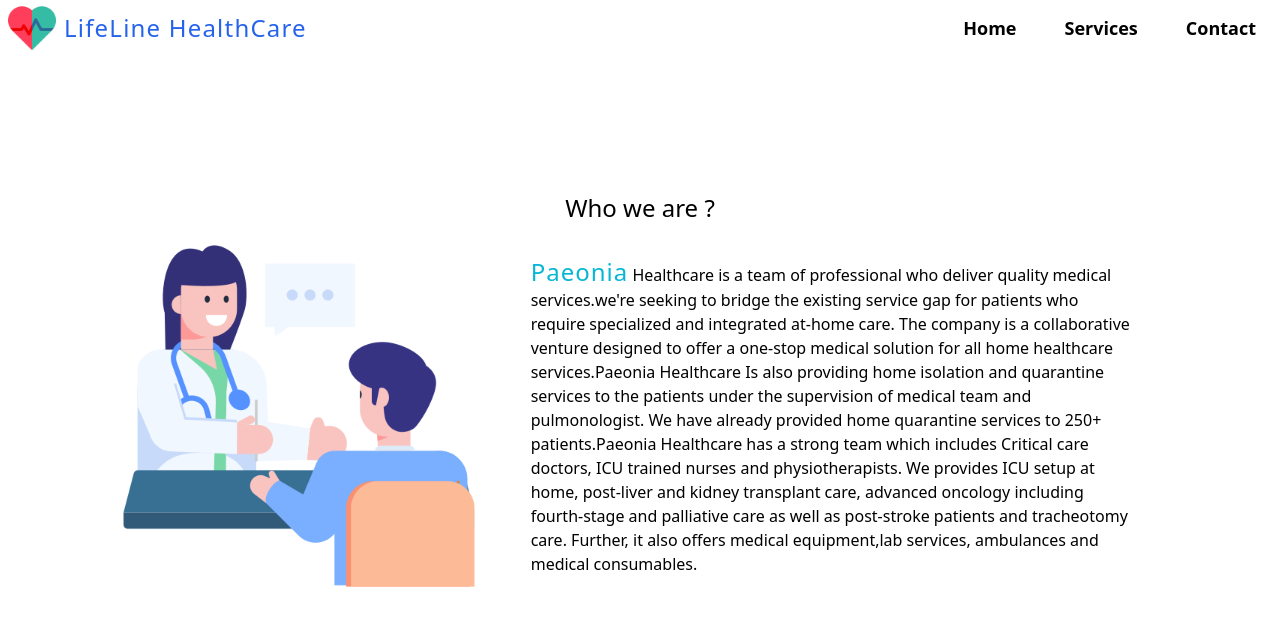
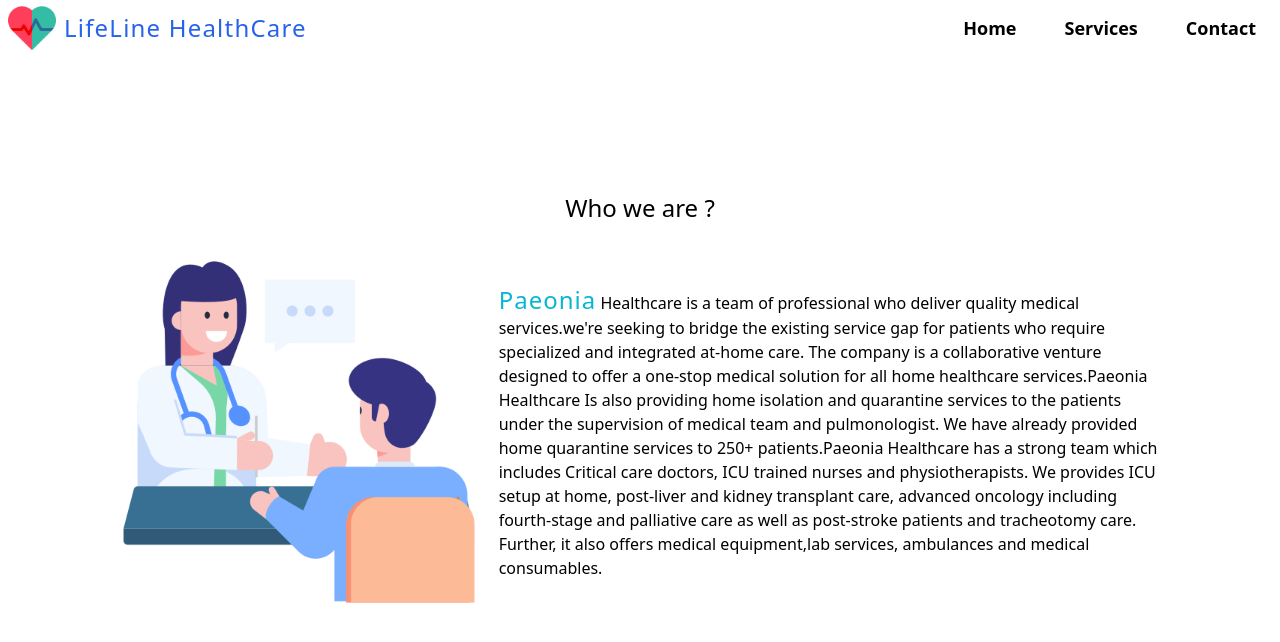
Before and after one commit to RAWS1N/lifeline-healthcare, a React (Create React App) app: page / in a window 1280 px wide. Shown: the top 642 px of the page. Built offline with nearby package versions, Linux system fonts and the light colour scheme.

Commit message:
ui fixed

```diff
--- a/src/Components/Main.jsx
+++ b/src/Components/Main.jsx
@@ -5,7 +5,7 @@
   return (
     <div>
       <div className="h-screen  flex-col my-2 md:my-20 w-screen  mx-auto flex  items-center justify-center">
-        <h1 className="font-medium text-2xl m-0 w-full text-center">
+        <h1 className="font-medium text-2xl my-4 m-0 w-full text-center">
           Who we are ?
         </h1>
         <div className="flex flex-col md:flex-row items-center justify-between w-10/12">
@@ -14,7 +14,7 @@
             alt="old woman"
             className="h-96 w-96 hidden md:block"
           />
-          <h4 className=" py-8 px-10">
+          <h4 className=" px-2">
             <span className="text-cyan-500 text-2xl tracking-[1px] font-medium">
               Paeonia
             </span>{" "}
```
